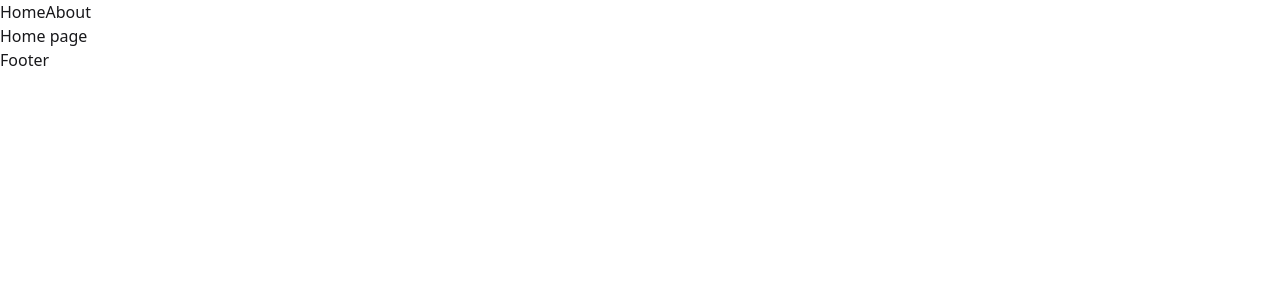
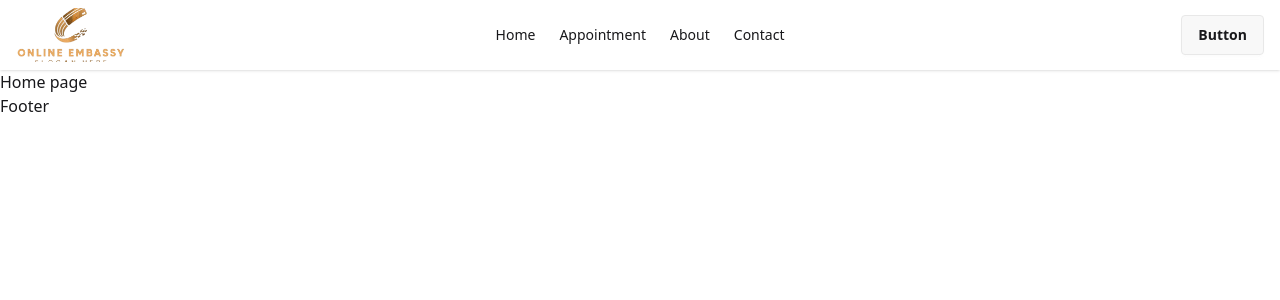
Before and after one commit to Shorif4321/N242-3-Final-frontend, a React (Vite) app: page / in a window 1280 px wide. Shown: the top 300 px of the page. Built offline with nearby package versions, Linux system fonts and the light colour scheme.

Commit message:
navbar done

```diff
--- a/src/App.jsx
+++ b/src/App.jsx
@@ -4,7 +4,7 @@
 
 function App() {
   return (
-    <div>
+    <div className="max-w-[1440px] mx-auto">
       <RouterProvider router={router}></RouterProvider>
     </div>
   );
--- a/src/Pages/Shared/Header/Header.jsx
+++ b/src/Pages/Shared/Header/Header.jsx
@@ -1,11 +1,68 @@
 import React from "react";
-import { Link } from "react-router-dom";
+import { Link, NavLink } from "react-router-dom";
+import logo from "../../../assets/images/logo.png";
 
 const Header = () => {
+  const menuItems = (
+    <React.Fragment>
+      <li>
+        <Link to="/">Home</Link>
+      </li>
+      <li>
+        {" "}
+        <NavLink to="/appointment">Appointment</NavLink>
+      </li>
+      <li>
+        {" "}
+        <NavLink to="/about">About</NavLink>
+      </li>
+      <li>
+        {" "}
+        <NavLink to="/contact">Contact</NavLink>
+      </li>
+    </React.Fragment>
+  );
+
   return (
     <div>
-      <Link to="/">Home</Link>
-      <Link to="/about">About</Link>
+      <div className="navbar shadow-sm px-4">
+        <div className="navbar-start">
+          <div className="dropdown">
+            <div tabIndex={0} role="button" className="btn btn-ghost lg:hidden">
+              <svg
+                xmlns="http://www.w3.org/2000/svg"
+                className="h-5 w-5"
+                fill="none"
+                viewBox="0 0 24 24"
+                stroke="currentColor"
+              >
+                {" "}
+                <path
+                  strokeLinecap="round"
+                  strokeLinejoin="round"
+                  strokeWidth="2"
+                  d="M4 6h16M4 12h8m-8 6h16"
+                />{" "}
+              </svg>
+            </div>
+            <ul
+              tabIndex={0}
+              className="menu menu-sm dropdown-content bg-base-100 rounded-box z-1 mt-3 w-52 p-2 shadow"
+            >
+              {menuItems}
+            </ul>
+          </div>
+          <Link to="/" className="w-28">
+            <img src={logo} alt="" />
+          </Link>
+        </div>
+        <div className="navbar-center hidden lg:flex">
+          <ul className="menu menu-horizontal px-1">{menuItems}</ul>
+        </div>
+        <div className="navbar-end">
+          <a className="btn">Button</a>
+        </div>
+      </div>
     </div>
   );
 };
```
